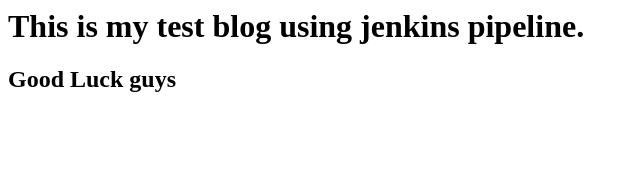
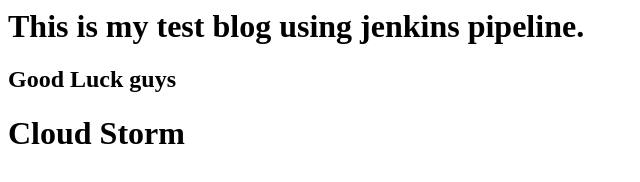
Before and after one commit to 47danishkhan/jekins-project, a plain HTML site: page index.html in a window 1280 px wide. Shown: the whole page, without its empty margins (0-640 px from the left). Drawn offline with Linux system fonts and the light colour scheme.

Commit message:
header added

```diff
--- a/index.html
+++ b/index.html
@@ -3,5 +3,6 @@
 <body>
 <h1>This is my test blog using jenkins pipeline.</h1>
 <h2> Good Luck guys </h2>
+<h1> Cloud Storm </h1>
 </body>
 </html>
```
